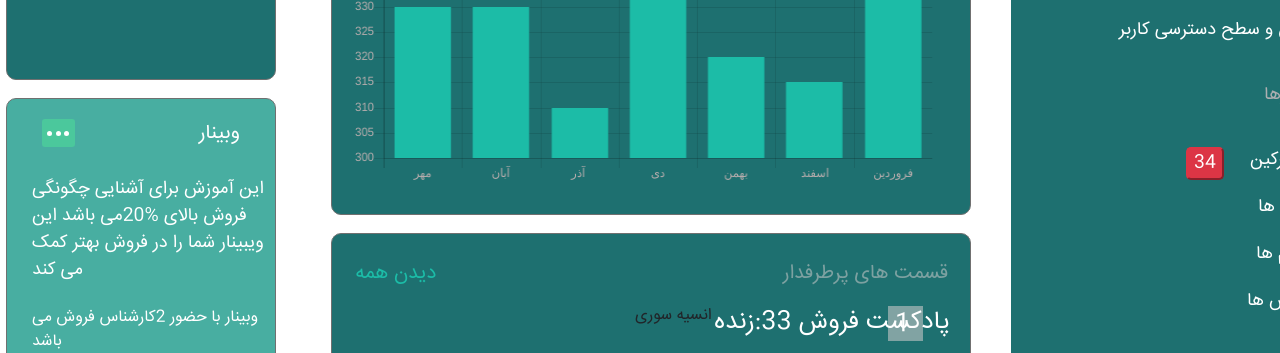
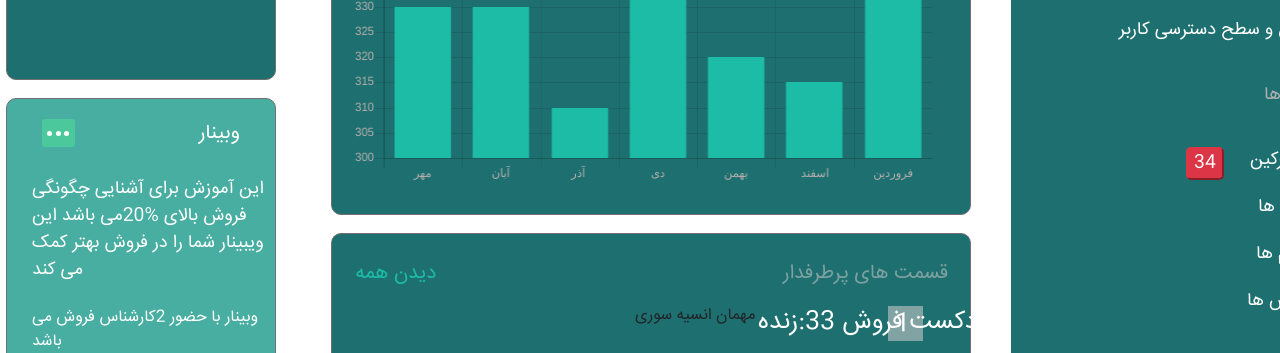
Before and after one commit to mahdirgb/github-upload, a plain HTML site: page index2.html in a window 1280 px wide. Shown: the part 447-800 px from the top of the page. Drawn offline with Linux system fonts and the light colour scheme.

Commit message:
asdasdasd"

```diff
--- a/index2.html
+++ b/index2.html
@@ -138,7 +138,7 @@
                     <span class="forosh3">پادکست فروش 33:زنده</span>
                     <span class="forosh4">پادکست فروش 33:زنده</span>
                     <span class="forosh5">پادکست فروش 33:زنده</span>
-                    <span>انسیه سوری</span>
+                    <span>مهمان انسیه سوری</span>
                     </div>
                    </div>
               <div class="menu-mobile">
```
Also changed, not shown: 1 other file.
